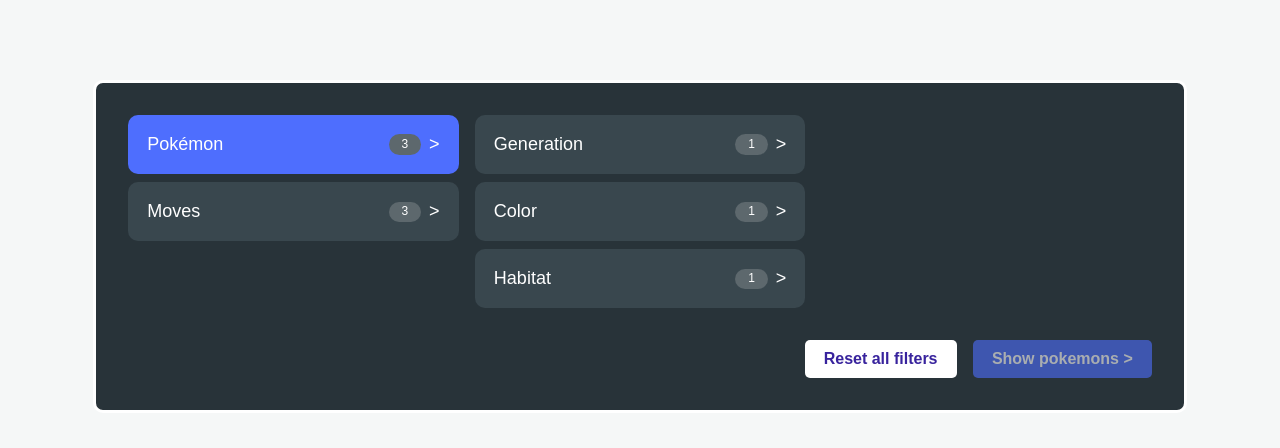
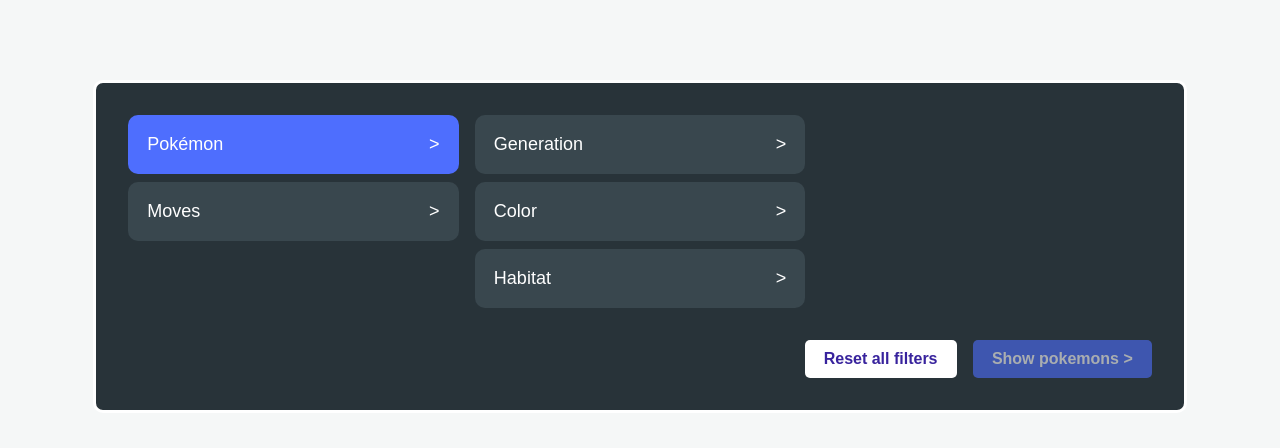
Before and after one commit to anjaysahoo/pokemon-command-palette, a Next.js app: page / in a window 1280 px wide. Shown: the top 448 px of the page. Built offline with nearby package versions, Linux system fonts and the light colour scheme.

Commit message:
➕feature: added filter count

```diff
--- a/src/components/filter-modal/filter-modal.component.tsx
+++ b/src/components/filter-modal/filter-modal.component.tsx
@@ -57,7 +57,6 @@
     }
 
     function isChecked(passedSelectedFiltersAndValues: SelectedFilterModel, primaryValue: string, secondaryValue: string, inputType: string, value: string) {
-        console.log("is checked called");
         if(primaryValue !== passedSelectedFiltersAndValues.primary)
             return false;
 
@@ -70,12 +69,7 @@
     }
 
     function optionSelectionHandler(secondaryValue: string, inputType: string, value: string) {
-        // console.log("updatedSelectedFiltersAndValues : ", updateObject(selectedFiltersAndValues, secondaryValue, inputType, value))
         setSelectedFiltersAndValues(updateObject(selectedFiltersAndValues, secondaryValue, inputType, value));
-        // setSelectedFiltersAndValues(
-        //     (prevSelectedFiltersAndValues) =>
-        //         updateObject(prevSelectedFiltersAndValues, secondaryValue, inputType, value)
-        // )
         setIsShowBtnDisabled(false);
         updateState(new Date().toString());
     }
@@ -114,11 +108,8 @@
                 value: [value]
             })
         }
-        // Return the updated object
-        // console.log("currentSelectedFiltersAndValues: ", currentSelectedFiltersAndValues);
         return currentSelectedFiltersAndValues;
     }
-
 
     function showPokemonHandler(){
         let href = `/search?primary-filter=${selectedFiltersAndValues.primary}`;
@@ -130,6 +121,18 @@
         })
 
         router.push(href)
+    }
+
+    function getSecondaryFilterCount(passedSelectedFiltersAndValues: SelectedFilterModel, secondaryValue: string){
+        let count = passedSelectedFiltersAndValues.secondary.filter((obj) => obj.key === secondaryValue)[0]?.value.length;
+        return count !== undefined ? count : 0;
+    }
+
+    function getPrimaryFilterCount(passedSelectedFiltersAndValues: SelectedFilterModel, primaryValue: string) {
+        if(passedSelectedFiltersAndValues.primary !== primaryValue)
+            return 0;
+        return passedSelectedFiltersAndValues.secondary.reduce((acc, obj) => acc + obj.value.length, 0);
+
     }
 
 
@@ -151,7 +154,12 @@
                                 style={selectedPrimaryItem === item.value ? {backgroundColor: "var(--primary-color)"} : {}}
                             >
                                 <div className={classes["modal__main__list__item-key__name"]}>{item.label}</div>
-                                <div className={classes["modal__main__list__item-key__count"]}>3</div>
+                                {
+                                    getPrimaryFilterCount(selectedFiltersAndValues, item.value) > 0 &&
+                                    <div className={classes["modal__main__list__item-key__count"]}>
+                                        {getPrimaryFilterCount(selectedFiltersAndValues, item.value)}
+                                    </div>
+                                }
                                 <div className={classes["modal__main__list__item-key__icon"]}>&gt;</div>
                             </li>
                         ))
@@ -168,7 +176,12 @@
                                 style={selectedSecondaryItem?.value === item.value ? {backgroundColor: "var(--primary-color)"} : {}}
                             >
                                 <div className={classes["modal__main__list__item-key__name"]}>{item.label}</div>
-                                <div className={classes["modal__main__list__item-key__count"]}>1</div>
+                                {
+                                    getSecondaryFilterCount(selectedFiltersAndValues, item.value) > 0 &&
+                                    <div className={classes["modal__main__list__item-key__count"]}>
+                                        {getSecondaryFilterCount(selectedFiltersAndValues, item.value)}
+                                    </div>
+                                }
                                 <div className={classes["modal__main__list__item-key__icon"]}>&gt;</div>
                             </li>
                         ))
```
